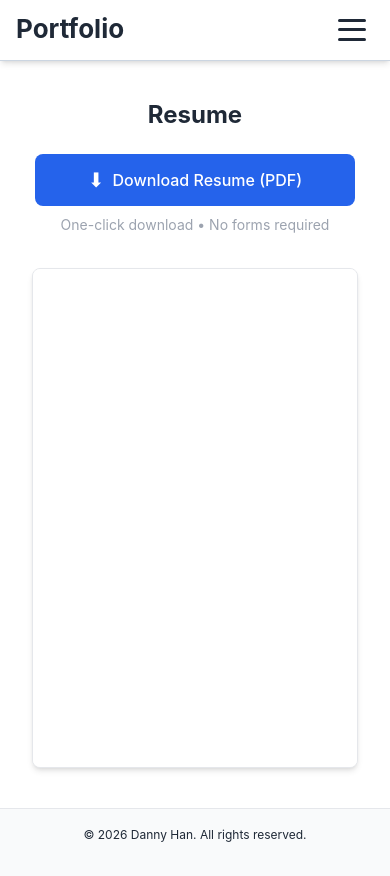
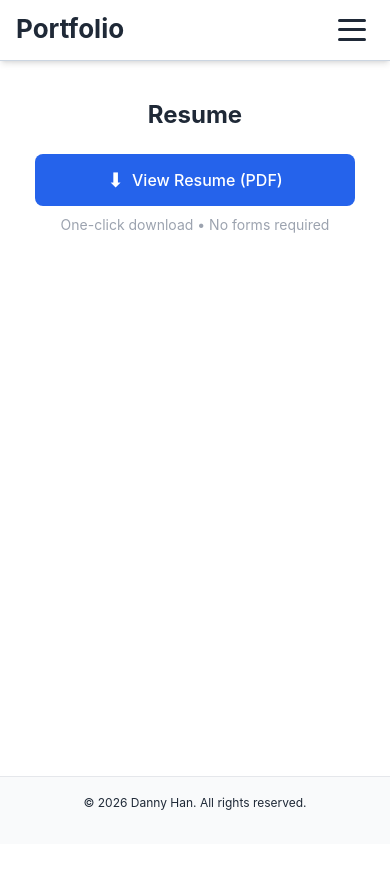
Before and after one commit to code-of-toad/code-of-toad.github.io, a React (Vite) app: page /resume in a window 390 px wide. After the commit the page ends 844 px from the top, so only its background shows below. Built offline with nearby package versions, Linux system fonts and the light colour scheme.

Commit message:
Change the Resume section of site

```diff
--- a/src/pages/Resume.css
+++ b/src/pages/Resume.css
@@ -19,41 +19,6 @@
   color: var(--text-primary);
   margin-bottom: var(--spacing-xl);
   text-align: center;
-}
-
-.resume-viewer-section {
-  display: flex;
-  flex-direction: column;
-  gap: var(--spacing-xl);
-}
-
-.resume-pdf-container {
-  width: 100%;
-  height: 800px;
-  border: 1px solid var(--border-color);
-  border-radius: var(--radius-md);
-  overflow: hidden;
-  background: var(--bg-secondary);
-  box-shadow: var(--shadow-md);
-}
-
-.resume-pdf-viewer {
-  width: 100%;
-  height: 100%;
-  border: none;
-  display: block;
-}
-
-.resume-fallback {
-  padding: var(--spacing-xl);
-  text-align: center;
-  color: var(--text-secondary);
-}
-
-.resume-fallback a {
-  color: var(--color-primary);
-  text-decoration: underline;
-  margin-left: var(--spacing-xs);
 }
 
 .resume-download-section {
@@ -99,10 +64,6 @@
     margin-bottom: var(--spacing-lg);
   }
 
-  .resume-pdf-container {
-    height: 600px;
-  }
-
   .resume-download-btn {
     width: 100%;
     min-width: auto;
@@ -114,8 +75,4 @@
   .resume-title {
     font-size: var(--text-2xl);
   }
-
-  .resume-pdf-container {
-    height: 500px;
-  }
 }
--- a/src/pages/Resume.jsx
+++ b/src/pages/Resume.jsx
@@ -19,7 +19,6 @@ function Resume() {
     <div className="page resume-page">
       <div className="resume-container">
         <h1 className="resume-title">Resume</h1>
-        <div className="resume-viewer-section">
         <div className="resume-download-section">
           <Button
             onClick={handleDownload}
@@ -28,25 +27,11 @@ function Resume() {
             className="resume-download-btn"
           >
             <span className="download-icon">⬇</span>
-              Download Resume (PDF)
+            View Resume (PDF)
           </Button>
           <p className="resume-note">
             One-click download • No forms required
           </p>
-          </div>
-          <div className="resume-pdf-container">
-            <iframe
-              src={`${resumePath}#toolbar=1&navpanes=1&scrollbar=1`}
-              className="resume-pdf-viewer"
-              title="Resume PDF Viewer"
-              type="application/pdf"
-            >
-              <p className="resume-fallback">
-                Your browser does not support PDFs.
-                <a href={resumePath} download="Resume_Danny_Han.pdf">Download the resume instead</a>.
-              </p>
-            </iframe>
-          </div>
         </div>
       </div>
     </div>
```
Lines whose indentation alone changed are shown as unchanged.
